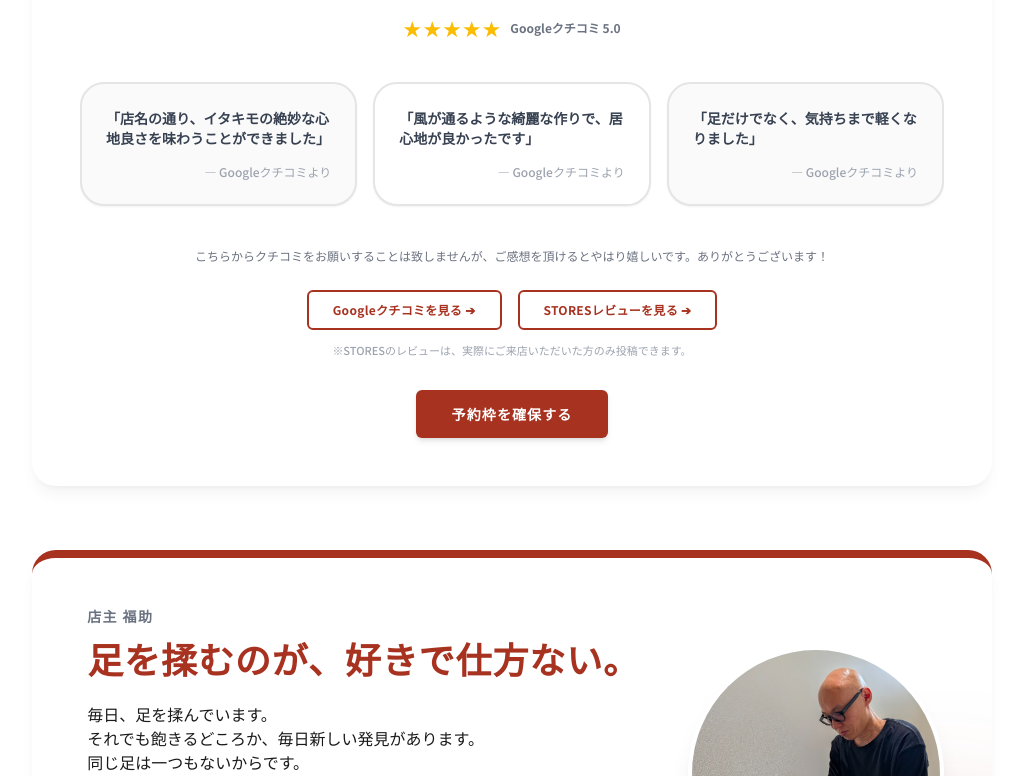
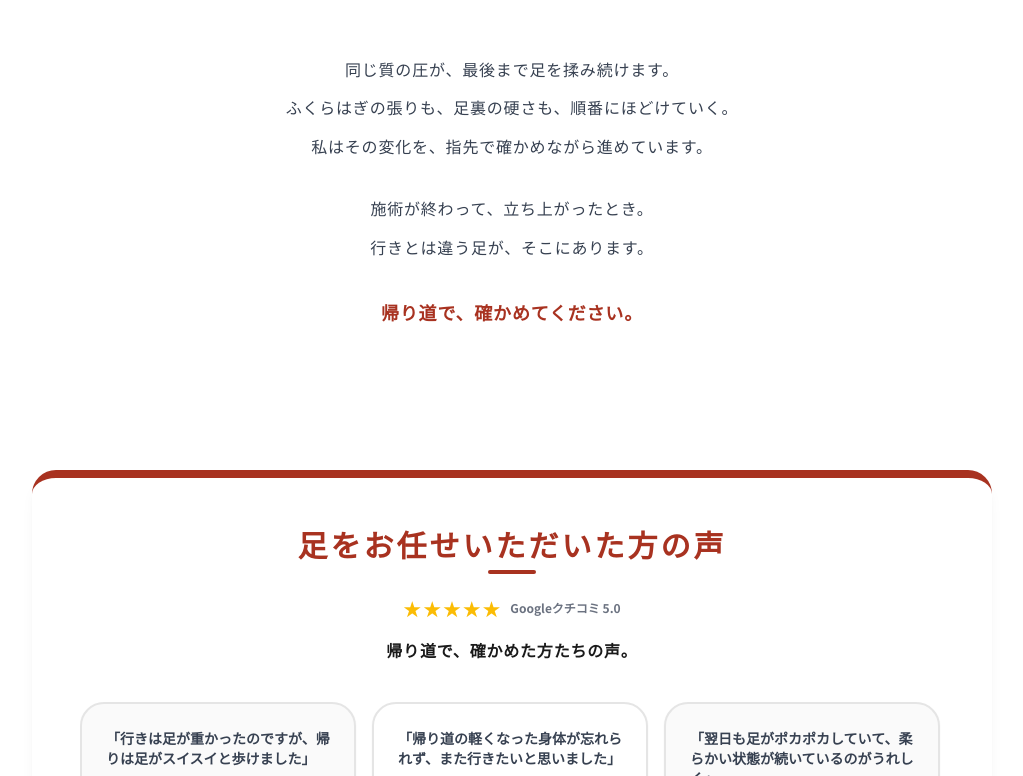
Before and after one commit to ashiyafukusuke/fukusuke2, a Next.js app: page / in a window 1280 px wide. Shown: the part 1544-2320 px from the top of the page, without its empty margins (128-1151 px from the left). Built offline with nearby package versions, Linux system fonts and the light colour scheme.

Commit message:
Add files via upload

```diff
--- a/src/app/page.tsx
+++ b/src/app/page.tsx
@@ -13,6 +13,7 @@ import StickyNav from "@/components/StickyNav";
 import PhilosophyModal from "@/components/PhilosophyModal";
 import Access from "@/components/Access";
 import ProcessCarousel from "@/components/ProcessCarousel";
+import Outcome from "@/components/Outcome";
 
 export default function Home() {
   const [modalOpen, setModalOpen] = useState(false);
@@ -36,6 +37,7 @@ export default function Home() {
 
       <div className="pt-16 px-4 md:px-8 space-y-16 max-w-5xl mx-auto">
         <FeaturesCarousel />
+        <Outcome />
         <VoicesCarousel />
         <Profile onOpenPhilosophy={() => setModalOpen(true)} />
         <SystemCarousel />
--- /dev/null
+++ b/src/components/Outcome.tsx
@@ -0,0 +1,33 @@
+"use client";
+import { motion } from "framer-motion";
+
+export default function Outcome() {
+  return (
+    <section className="py-12 md:py-20 px-4 max-w-2xl mx-auto text-center">
+      <motion.div
+        initial={{ opacity: 0, y: 20 }}
+        whileInView={{ opacity: 1, y: 0 }}
+        viewport={{ once: true, margin: "-50px" }}
+        transition={{ duration: 0.6 }}
+      >
+        <h2 className="font-sans font-black text-xl md:text-2xl text-ink tracking-widest mb-8 md:mb-12">
+          続いた先に、あるもの。
+        </h2>
+        <div className="space-y-6 text-sm md:text-base text-gray-700 leading-[2.2] md:leading-[2.4] tracking-wider">
+          <p>
+            同じ質の圧が、最後まで足を揉み続けます。<br />
+            ふくらはぎの張りも、足裏の硬さも、順番にほどけていく。<br />
+            私はその変化を、指先で確かめながら進めています。
+          </p>
+          <p>
+            施術が終わって、立ち上がったとき。<br />
+            行きとは違う足が、そこにあります。
+          </p>
+          <p className="text-main font-bold text-base md:text-lg pt-2">
+            帰り道で、確かめてください。
+          </p>
+        </div>
+      </motion.div>
+    </section>
+  );
+}
--- a/src/components/VoicesCarousel.tsx
+++ b/src/components/VoicesCarousel.tsx
@@ -4,18 +4,27 @@ import { motion } from "framer-motion";
 export default function VoicesCarousel() {
   const voices = [
     {
-      content: "「店名の通り、イタキモの絶妙な心地良さを味わうことができました」",
+      content: "「行きは足が重かったのですが、帰りは足がスイスイと歩けました」",
+      source: "— STORESレビューより",
       bg: "bg-cardlight",
       borderColor: "border-divider"
     },
     {
-      content: "「風が通るような綺麗な作りで、居心地が良かったです」",
+      content: "「帰り道の軽くなった身体が忘れられず、また行きたいと思いました」",
+      source: "— STORESレビューより",
       bg: "bg-card",
       borderColor: "border-divider"
     },
     {
-      content: "「足だけでなく、気持ちまで軽くなりました」",
+      content: "「翌日も足がポカポカしていて、柔らかい状態が続いているのがうれしく」",
+      source: "— STORESレビューより",
       bg: "bg-cardlight",
+      borderColor: "border-divider"
+    },
+    {
+      content: "「店名の通り、イタキモの絶妙な心地良さを味わうことができました」",
+      source: "— Googleクチコミより",
+      bg: "bg-card",
       borderColor: "border-divider"
     }
   ];
@@ -32,6 +41,9 @@ export default function VoicesCarousel() {
             <span className="text-[#fbbc04] text-lg tracking-widest">★★★★★</span>
             <span className="text-xs font-bold text-gray-500 ml-1">Googleクチコミ 5.0</span>
           </div>
+          <p className="text-sm md:text-base font-bold text-ink mt-4 tracking-wider">
+            帰り道で、確かめた方たちの声。
+          </p>
           <p className="text-gray-400 mt-6 text-[10px] md:text-xs tracking-widest font-bold md:hidden">
             ← 横にスクロールできます →
           </p>
@@ -52,7 +64,7 @@ export default function VoicesCarousel() {
                 {voice.content}
               </p>
               <p className="text-[10px] md:text-xs text-gray-400 text-right mt-auto">
-                — Googleクチコミより
+                {voice.source}
               </p>
             </motion.div>
           ))}
@@ -81,7 +93,7 @@ export default function VoicesCarousel() {
             </a>
           </div>
           <p className="text-[11px] text-gray-400 mb-8">
-            ※STORESのレビューは、実際にご来店いただいた方のみ投稿できます。
+            ※ご感想は、STORESレビューとGoogleクチコミから抜粋しています。
           </p>
 
           <a
```
